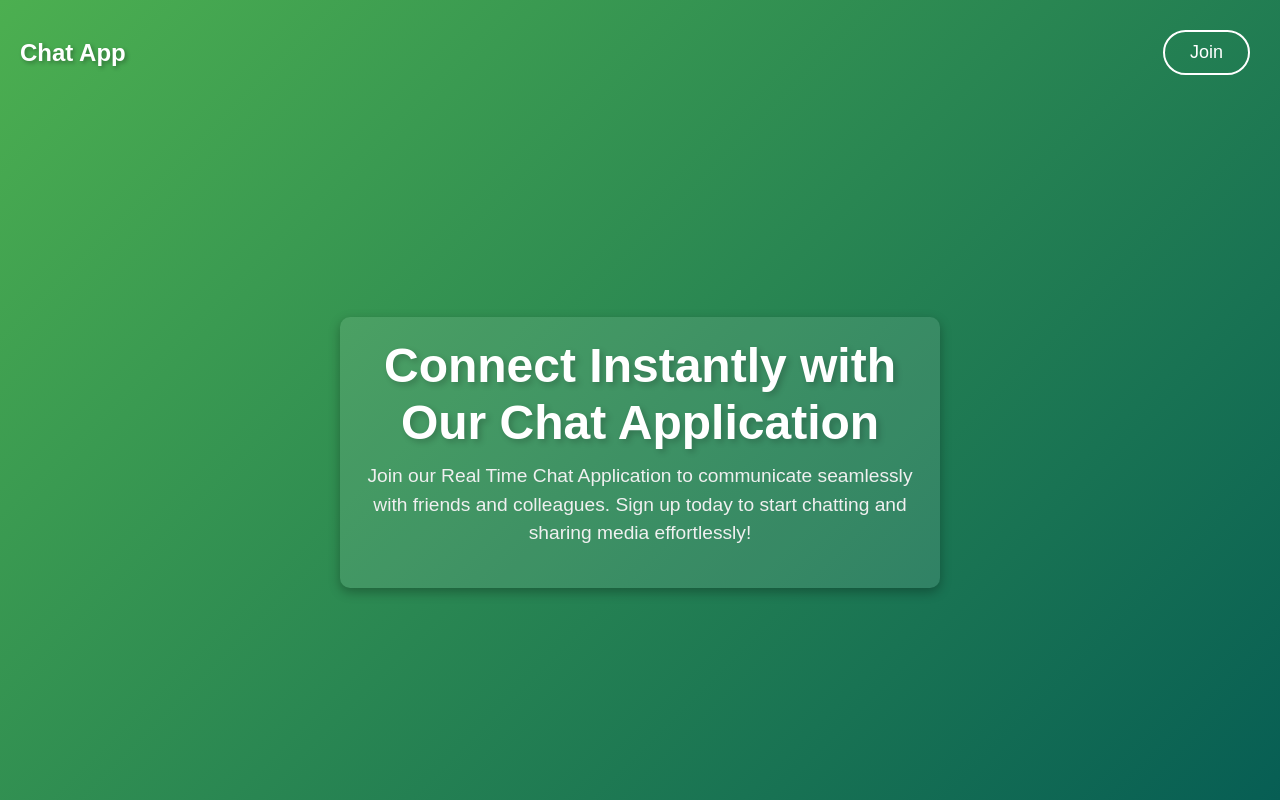
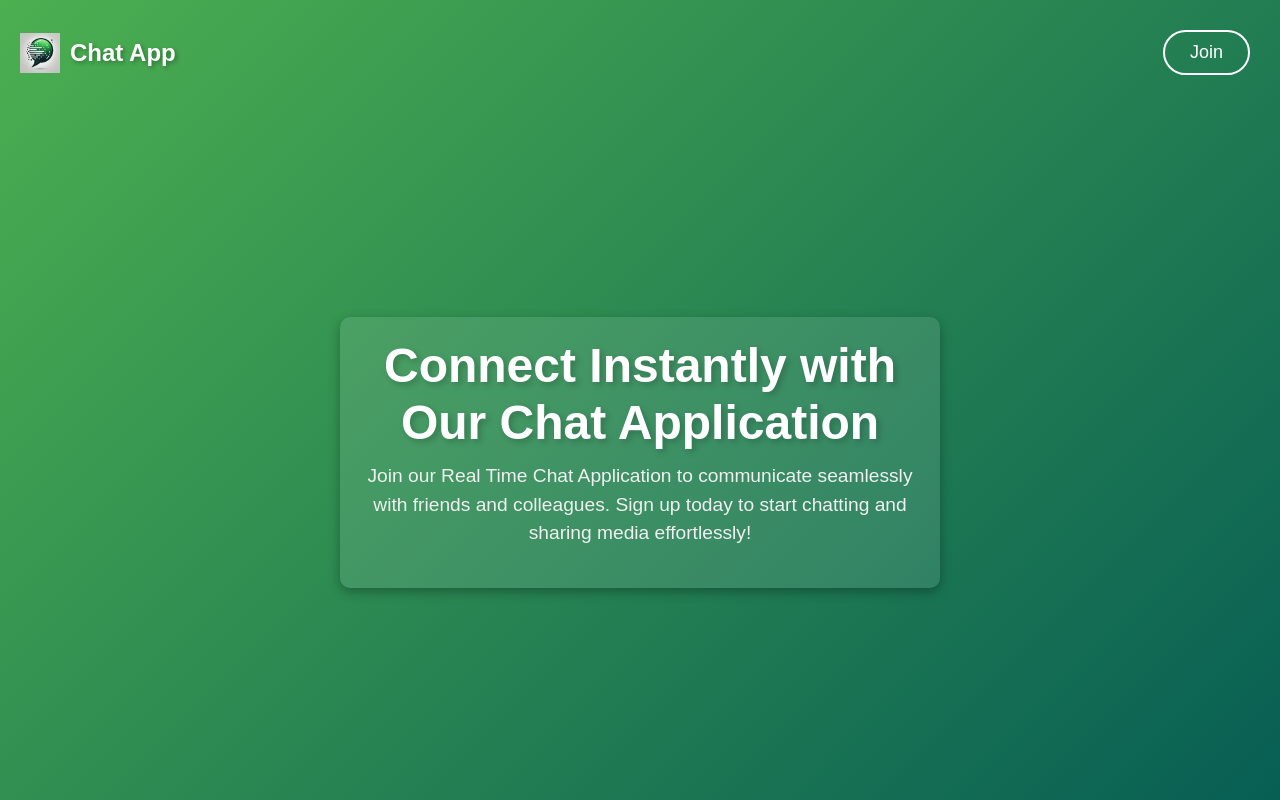
Before and after one commit to Dharma41/Chat_Application, a React (Create React App) app in the folder chat_app/: page / in a window 1280 px wide. Built offline with nearby package versions, Linux system fonts and the light colour scheme; no server answers.

Commit message:
css changes

```diff
--- a/chat_app/src/CSS/Chat.css
+++ b/chat_app/src/CSS/Chat.css
@@ -97,7 +97,7 @@
   padding: 20px;
   overflow-y: auto;
   background-color: #e5ddd5;
-  background-image: url('../Assets/chatImage.png');
+  /* background-image: url('../Assets/chatImage.png'); */
   background-size: cover;
   background-position: center;
 }
--- a/chat_app/src/CSS/ChatMessage.css
+++ b/chat_app/src/CSS/ChatMessage.css
@@ -39,6 +39,7 @@
   border-radius: 8px;
   font-family: Arial, sans-serif;
   box-shadow: 0px 2px 4px rgba(0, 0, 0, 0.1);
+  margin: 7px 0; /* Adjust the value for desired spacing */
 }
 
 .from-user {
@@ -62,6 +63,8 @@
   display: flex;
   gap: 5px;
   margin-top: 5px;
+  margin-bottom: 5px; /* Add space between files and text */
+
 }
 
 .image-cont {
--- a/chat_app/src/CSS/LandingPage.css
+++ b/chat_app/src/CSS/LandingPage.css
@@ -139,3 +139,19 @@ html {
 .nav-link {
   animation-delay: 0.7s;
 }
+/* Styling for the logo */
+.logo {
+  display: flex;
+  align-items: center;
+  gap: 10px; /* Space between the image and text */
+  font-size: 24px;
+  font-weight: bold;
+  color: #fff;
+  text-shadow: 2px 2px 4px rgba(0, 0, 0, 0.3);
+}
+
+.logo-image {
+  height: 40px; /* Adjust size as needed */
+  width: 40px; /* Adjust size as needed */
+  object-fit: contain; /* Maintain aspect ratio */
+}
--- a/chat_app/src/CSS/ProfileModal.css
+++ b/chat_app/src/CSS/ProfileModal.css
@@ -33,7 +33,7 @@
   object-fit: cover;
 }
 
-h2 {
+.profile-name {
   font-size: 1.8rem;
   margin: 0;
   margin-bottom: 10px;
@@ -41,11 +41,11 @@ h2 {
   color: #f5f5f5; /* Bright text for username */
 }
 
-p {
+.profile-email {
   font-size: 1rem;
   margin: 0;
   margin-bottom: 20px;
-  color: #b0b0b0; /* Softer text for email */
+  color: #000000; /* Softer text for email */
 }
 
 .close-button {
--- a/chat_app/src/Components/LandingPage.jsx
+++ b/chat_app/src/Components/LandingPage.jsx
@@ -1,12 +1,15 @@
 import React from 'react';
 import { Link } from 'react-router-dom';
 import '../CSS/LandingPage.css'; // Create this CSS file for styling
+import logoImage from '../Assets/logo.png';
 
 const LandingPage = () => {
   return (
     <div className="landing-container">
       <header className="landing-header">
-        <div className="logo">Chat App</div>
+        <div className="logo">
+        <img src={logoImage} alt="Logo" className="logo-image" />
+        Chat App</div>
         <nav>
           {/* <Link to="/register" className="nav-link">Join</Link> */}
           <Link to="/login" className="nav-link">Join</Link>
--- a/chat_app/src/Components/ProfileModal.jsx
+++ b/chat_app/src/Components/ProfileModal.jsx
@@ -9,8 +9,8 @@ function ProfileModal({ isOpen, onClose, profile }) {
     <div className="modal-overlay" onClick={onClose}>
       <div className="modal-content" onClick={(e) => e.stopPropagation()}>
         <img src={profile.avatar} alt="Profile" className="profile-modal-avatar" />
-        <h2>{profile.username}</h2>
-        <p>{profile.email}</p>
+        <h2 className='profile-name'>{profile.username}</h2>
+        <p className='profile-email'>{profile.email}</p>
 
         <button onClick={onClose} className="close-button">Close</button>
       </div>
```
Also changed, not shown: chat_app/src/Assets/logo.png (added), chat_app/src/Components/ChatMessage.jsx (line endings or trailing spaces).
